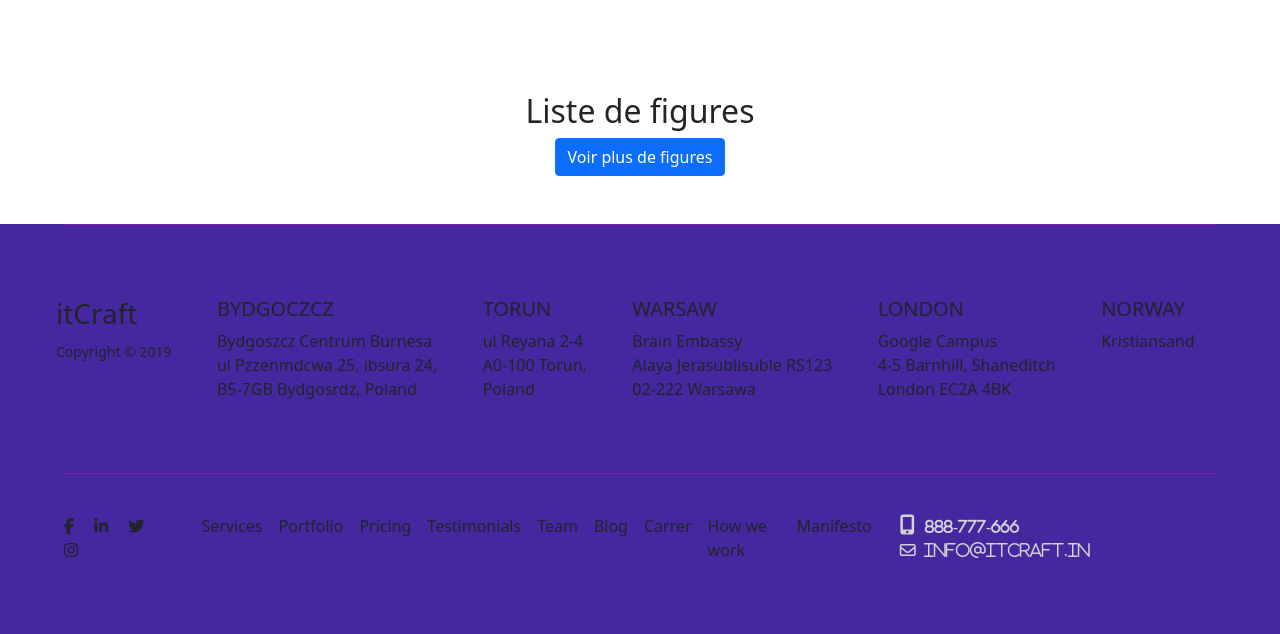
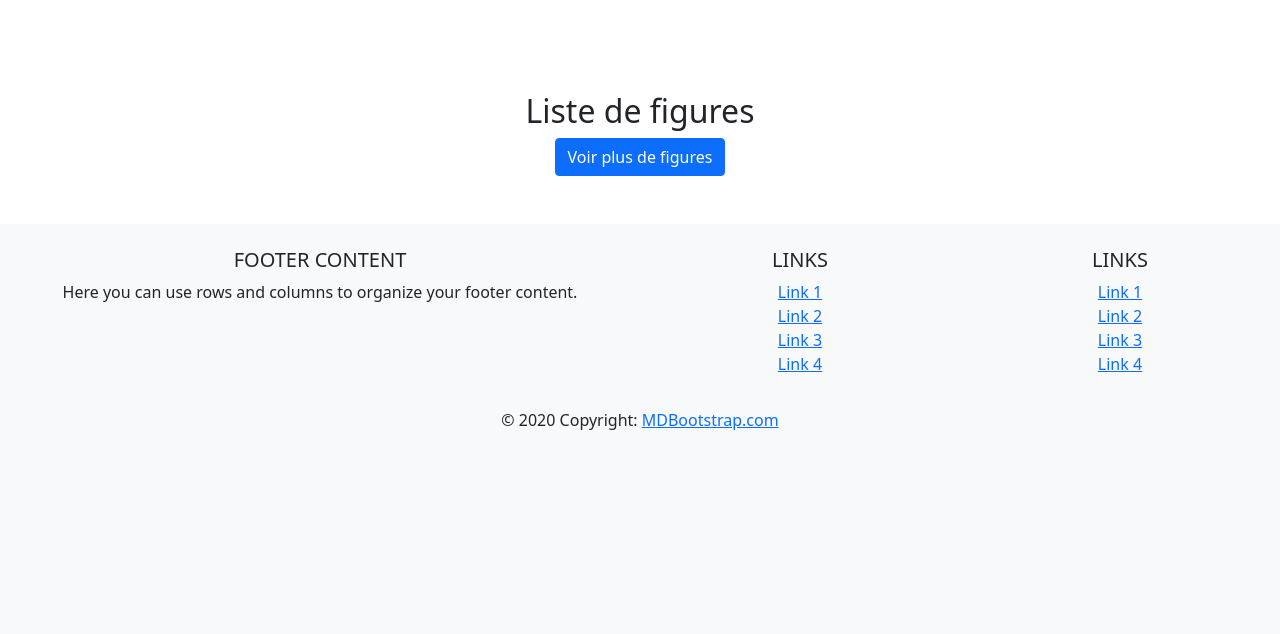
Before and after one commit to Xwyk/SnowTricks, a Symfony app: template templates/home/home.html.twig in a window 1280 px wide. Shown: the part 804-1438 px from the top of the page. After the commit the page ends 1234 px from the top, so only its background shows below. Run offline with Twig, Linux system fonts and the light colour scheme; the template is opened without the code that fills it, so the values that code supplies are empty; some libraries are stand-ins or nearby versions.

Commit message:
Seb update

```diff
--- a/src/Controller/HomeController.php
+++ b/src/Controller/HomeController.php
@@ -28,11 +28,6 @@ class HomeController extends AbstractController
      */
     public function home(FigureRepository $figureRepository): Response
     {
-//        $this->addFlash('info','Ceci est une info');
-//        $this->addFlash('success','Ceci est une validation');
-//        $this->addFlash('danger','Ceci est une erreur');
-//        $this->addFlash('warning','Ceci est un avertissement');
-
         $figures = $figureRepository->getLastFigures();
         return $this->render("home/home.html.twig", [
             "figures" => $figures
--- a/src/Entity/Picture.php
+++ b/src/Entity/Picture.php
@@ -9,6 +9,7 @@ use Symfony\Component\Validator\Constraints as Assert;
 
 /**
  * @ORM\Entity(repositoryClass=PictureRepository::class)
+ * @ORM\EntityListeners({"App\EntityListener\PictureListener"})
  */
 class Picture
 {
@@ -81,4 +82,5 @@ class Picture
     {
         $this->image = $image;
     }
+
 }
--- a/templates/shared/footer.html.twig
+++ b/templates/shared/footer.html.twig
@@ -1,71 +1,86 @@
 {% block stylesheets %}
-    <link rel="stylesheet" href="{{ asset('css/footer.css') }}">
+
 {% endblock %}
-<footer>
-    <div class="container-fluid mx-auto">
+<!-- Footer -->
+<footer class="page-footer font-small bg-light pt-4">
+
+    <!-- Footer Links -->
+    <div class="container-fluid text-center text-md-left">
+
+        <!-- Grid row -->
         <div class="row">
-            <div class="line mb-3 mx-auto"></div>
-            <div class="d-md-flex px-5 justify-content-around bd-highlight col-md-12 pt-5 pb-5 mb-3">
-                <div class="p-2 flex-fill bd-highlight mb-5 mb-md-0">
-                    <h3>itCraft</h3> <small>Copyright &copy 2019</small>
-                </div>
-                <div class="p-2 flex-fill bd-highlight mb-3 mb-md-0">
-                    <h5 class="places">BYDGOCZCZ</h5>
-                    <p class="mb-0">Bydgoszcz Centrum Burnesa</p>
-                    <p class="mb-0">ul Pzzenmdcwa 25, ibsura 24,</p>
-                    <p class="mb-0">B5-7GB Bydgosrdz, Poland</p>
-                </div>
-                <div class="p-2 flex-fill bd-highlight mb-3 mb-md-0">
-                    <h5 class="places">TORUN</h5>
-                    <p class="mb-0">ul Reyana 2-4</p>
-                    <p class="mb-0">A0-100 Torun,</p>
-                    <p class="mb-0">Poland</p>
-                </div>
-                <div class="p-2 flex-fill bd-highlight mb-3 mb-md-0">
-                    <h5 class="places">WARSAW</h5>
-                    <p class="mb-0">Brain Embassy</p>
-                    <p class="mb-0">Alaya Jerasublisuble RS123</p>
-                    <p class="mb-0">02-222 Warsawa</p>
-                </div>
-                <div class="p-2 flex-fill bd-highlight mb-3 mb-md-0">
-                    <h5 class="places">LONDON</h5>
-                    <p class="mb-0">Google Campus</p>
-                    <p class="mb-0">4-5 Barnhill, Shaneditch</p>
-                    <p class="mb-0">London EC2A 4BK</p>
-                </div>
-                <div class="p-2 flex-fill bd-highlight mb-3 mb-md-0">
-                    <h5 class="places">NORWAY</h5>
-                    <p class="mb-0">Kristiansand</p>
-                </div>
+
+            <!-- Grid column -->
+            <div class="col-md-6 mt-md-0 mt-3">
+
+                <!-- Content -->
+                <h5 class="text-uppercase">Footer Content</h5>
+                <p>Here you can use rows and columns to organize your footer content.</p>
+
             </div>
-            <div class="line mb-3 mx-auto"></div>
+            <!-- Grid column -->
+
+            <hr class="clearfix w-100 d-md-none pb-3">
+
+            <!-- Grid column -->
+            <div class="col-md-3 mb-md-0 mb-3">
+
+                <!-- Links -->
+                <h5 class="text-uppercase">Links</h5>
+
+                <ul class="list-unstyled">
+                    <li>
+                        <a href="#!">Link 1</a>
+                    </li>
+                    <li>
+                        <a href="#!">Link 2</a>
+                    </li>
+                    <li>
+                        <a href="#!">Link 3</a>
+                    </li>
+                    <li>
+                        <a href="#!">Link 4</a>
+                    </li>
+                </ul>
+
+            </div>
+            <!-- Grid column -->
+
+            <!-- Grid column -->
+            <div class="col-md-3 mb-md-0 mb-3">
+
+                <!-- Links -->
+                <h5 class="text-uppercase">Links</h5>
+
+                <ul class="list-unstyled">
+                    <li>
+                        <a href="#!">Link 1</a>
+                    </li>
+                    <li>
+                        <a href="#!">Link 2</a>
+                    </li>
+                    <li>
+                        <a href="#!">Link 3</a>
+                    </li>
+                    <li>
+                        <a href="#!">Link 4</a>
+                    </li>
+                </ul>
+
+            </div>
+            <!-- Grid column -->
+
         </div>
-        <div class="row bottom-part">
-            <div class="d-lg-flex justify-content-between bd-highlight col-md-12 mb-5 px-5">
-                <div class="p-2 align-self-center flex-fill bd-highlight">
-                    <div class="fa fa-facebook px-2"></div>
-                    <div class="fa fa-linkedin px-2"></div>
-                    <div class="fa fa-twitter px-2"></div>
-                    <div class="fa fa-instagram px-2"></div>
-                </div>
-                <div class="p-2 row flex-fill bd-highlight justify-content-left">
-                    <div class="p-2 d-lg-flex">
-                        <div class="p-2 flex-fill d-flex bd-highlight">Services</div>
-                        <div class="p-2 flex-fill d-flex bd-highlight">Portfolio</div>
-                        <div class="p-2 flex-fill d-flex bd-highlight">Pricing</div>
-                        <div class="p-2 flex-fill d-flex bd-highlight">Testimonials</div>
-                        <div class="p-2 flex-fill d-flex bd-highlight">Team</div>
-                        <div class="p-2 flex-fill d-flex bd-highlight">Blog</div>
-                        <div class="p-2 flex-fill d-flex bd-highlight">Carrer</div>
-                        <div class="p-2 flex-fill d-flex bd-highlight">How we work</div>
-                        <div class="p-2 flex-fill d-flex bd-highlight">Manifesto</div>
-                    </div>
-                </div>
-                <div class="p-2 align-self-center flex-fill bd-highlight">
-                    <div class="fa fa-mobile px-2 grey-text">&nbsp;&nbsp;<span id="contact">888-777-666</span></div>
-                    <div class="fa fa-envelope-o px-2 grey-text">&nbsp;&nbsp;info@itcraft.in</div>
-                </div>
-            </div>
-        </div>
+        <!-- Grid row -->
+
     </div>
+    <!-- Footer Links -->
+
+    <!-- Copyright -->
+    <div class="footer-copyright text-center py-3">© 2020 Copyright:
+        <a href="https://mdbootstrap.com/"> MDBootstrap.com</a>
+    </div>
+    <!-- Copyright -->
+
 </footer>
+<!-- Footer -->
```
Also changed, not shown: config/services.yaml (+7 -2 lines), src/Controller/CommentController.php (+0 -17 lines), src/Controller/FigureController.php (+2 -7 lines), src/Controller/SecurityController.php (+3 -5 lines), src/EntityListener/PictureListener.php (added, +26 -0 lines), src/Service/FileUploader.php (+5 -5 lines), 1 other file.
